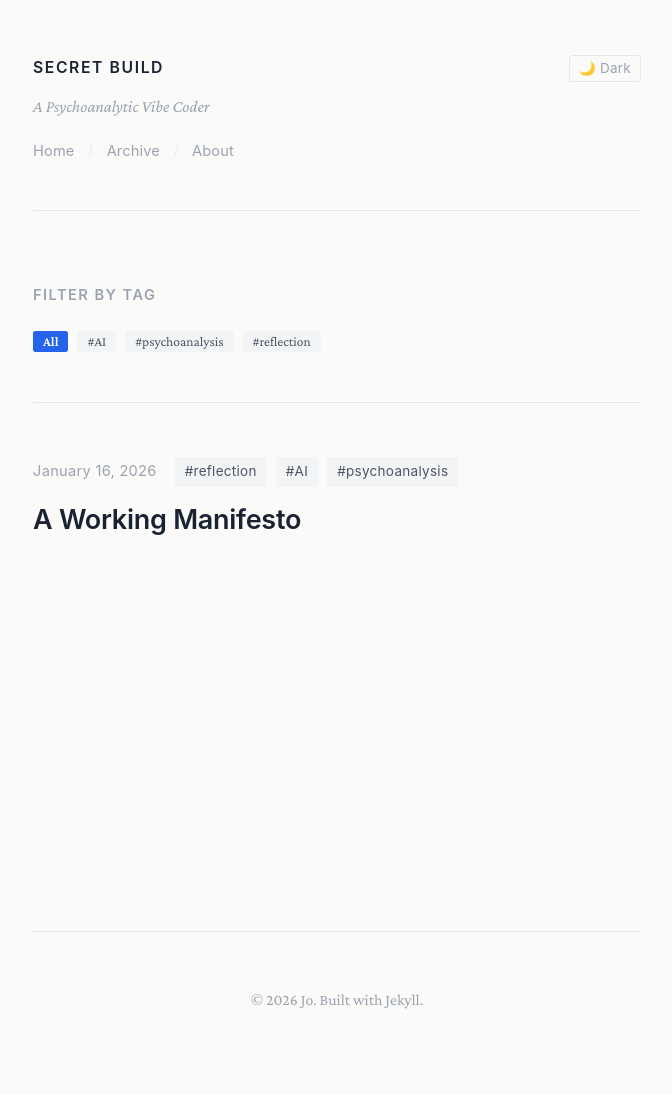
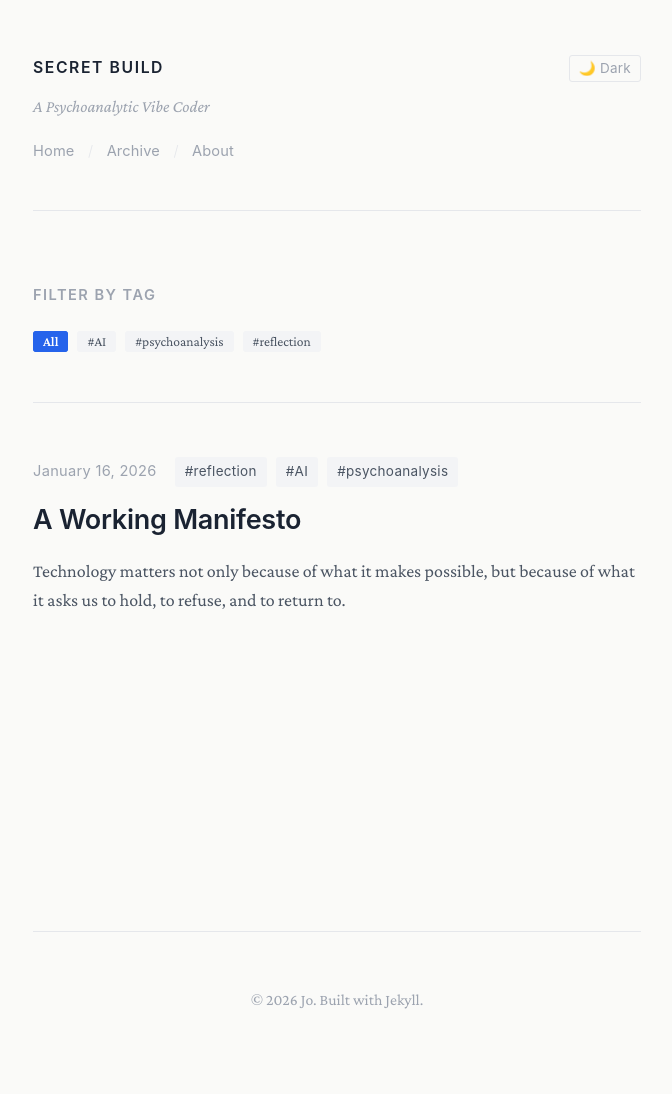
Before and after one commit to xiaomengicp/tech-blog, a Jekyll site: the page built from index.html, in a window 1280 px wide. Shown: the whole page, without its empty margins (303-975 px from the left). Built offline with Jekyll 4.4.1, drawn with Linux system fonts in a browser that asks for light colours.

Commit message:
Sync posts: 1 published, 0 removed - 2026-01-16 19:20:43

```diff
--- a/_posts/2026-01-16-a-working-manisfesto.md
+++ b/_posts/2026-01-16-a-working-manisfesto.md
@@ -6,6 +6,7 @@
   - AI
   - psychoanalysis
 published: true
+excerpt: Technology matters not only because of what it makes possible, but because of what it asks us to hold, to refuse, and to return to.
 ---
 > Technology matters not only because of what it makes possible, but because of what it asks us to hold, to refuse, and to return to.
 
```
